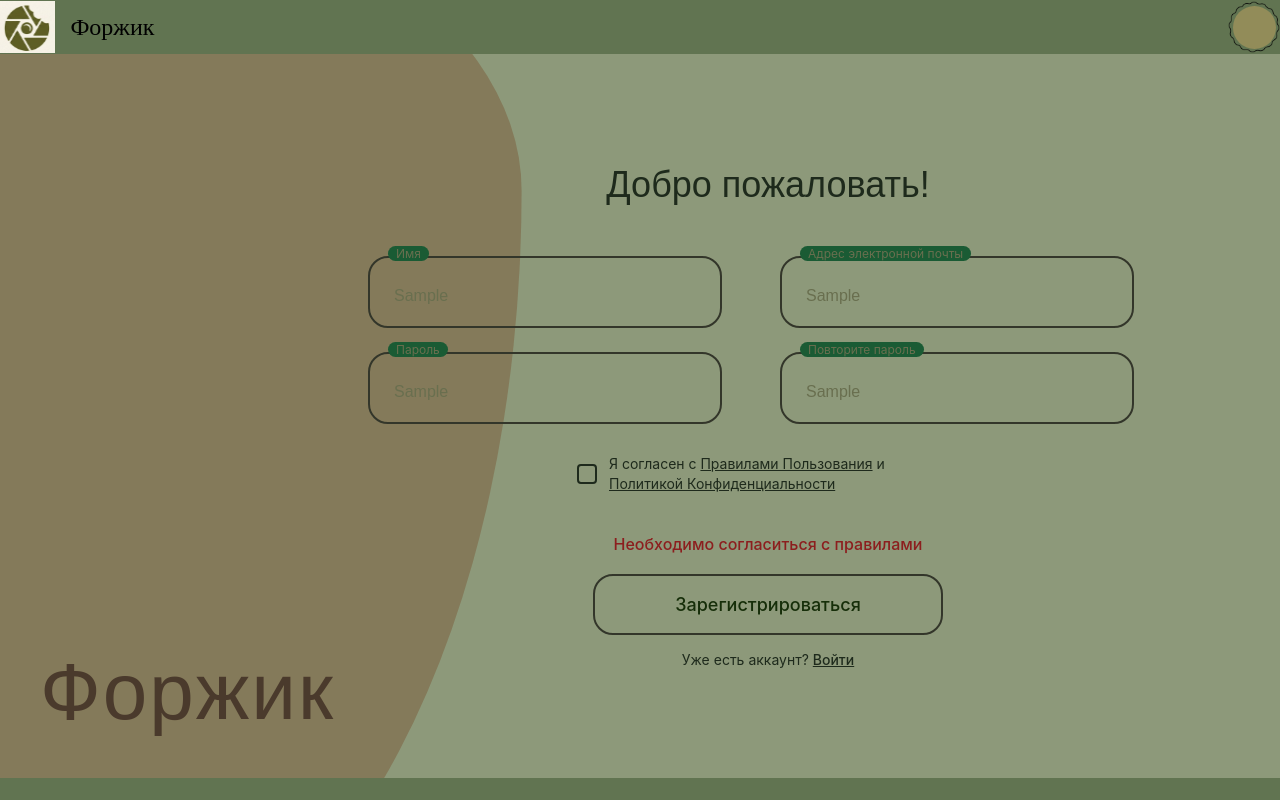
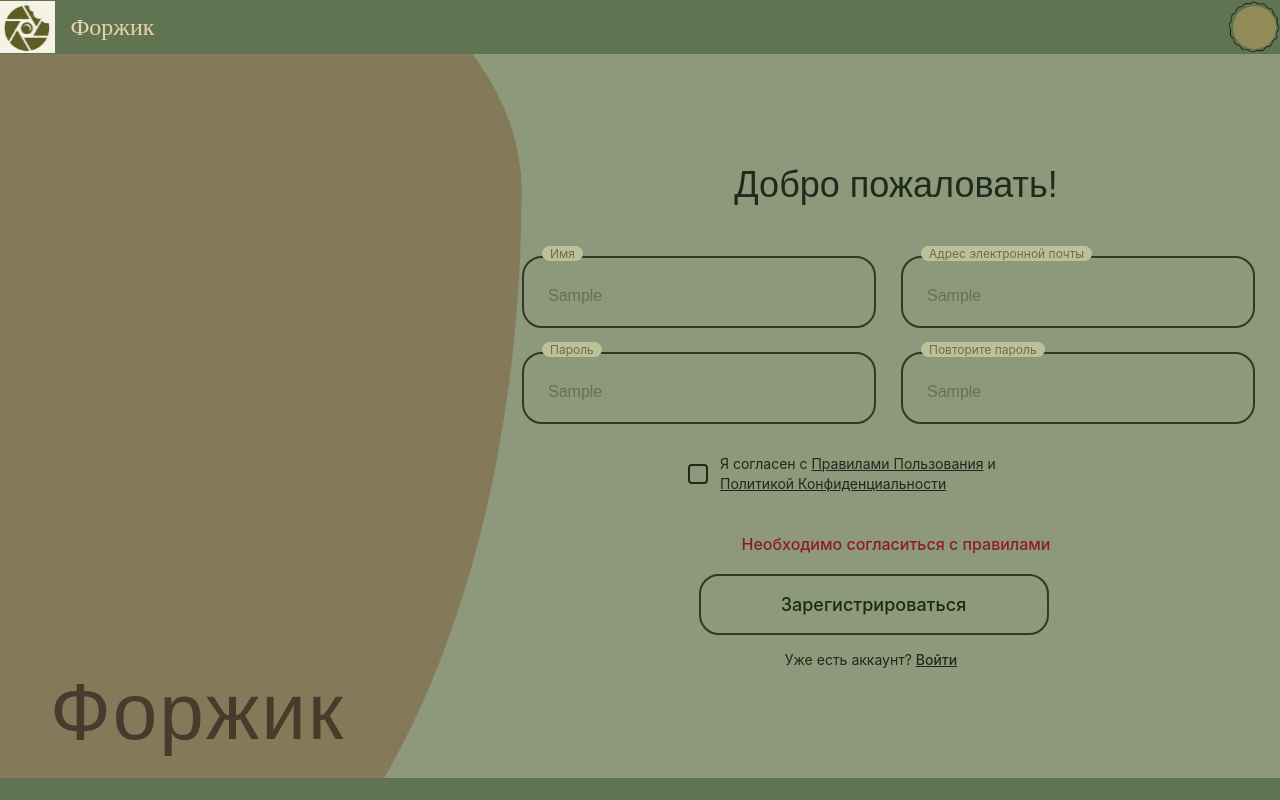
Before and after one commit to Getlles/phorzhik, a React (Vite) app in the folder frontend/: page /register in a window 1280 px wide. Both pictures are taken after typing "Sample", "Sample", "Sample", "Sample" into the empty fields and a click on the button "Зарегистрироваться". Built offline with nearby package versions, Linux system fonts and the light colour scheme; what fabric would draw is missing.

Commit message:
reg_style

```diff
--- a/frontend/src/components/Input/Input.module.css
+++ b/frontend/src/components/Input/Input.module.css
@@ -32,7 +32,7 @@ font-size: 16px;
 pointer-events: none;
 transition: all 0.3s ease;
 opacity: 0.7;
-background-color: var(--bg-loginpage-container);
+background-color: var(--bg-loginpage-container) 100%;
 padding: 0 8px;
 }
 
@@ -43,7 +43,7 @@ left: 20px;
 transform: translateY(0);
 font-size: 12px;
 opacity: 1;
-background-color: rgb(26, 91, 52);
+background-color:#bdc098 ;
 color: rgb(231, 190, 118);
 border-radius: 8px;
 }
--- a/frontend/src/layout/Header/Header.module.css
+++ b/frontend/src/layout/Header/Header.module.css
@@ -22,7 +22,7 @@
 }
 
 .title{
-  color: var(--color-circlewrapper);
+  color: rgb(233, 209, 168);
   font-family: 'Times New Roman', Times, serif;
 
 }
--- a/frontend/src/pages/LoginPage/LoginPage.module.css
+++ b/frontend/src/pages/LoginPage/LoginPage.module.css
@@ -108,7 +108,7 @@
   color: #4d2b29;
   text-align: center;
   margin-right: 40px;
-  padding-top: 2px;
+  padding-top: 20px;
 
 }
 
--- a/frontend/src/pages/RegisterPage/RegisterPage.module.css
+++ b/frontend/src/pages/RegisterPage/RegisterPage.module.css
@@ -41,8 +41,8 @@
 
 .logoText {
   position: absolute;
-  bottom: 40px;
-  left: 40px;
+  bottom: 20px;
+  left: 50px;
   font-size: 80px;
   font-family: sans-serif;
   color: #4A3A2C;
@@ -59,7 +59,7 @@
   display: flex;
   flex-direction: column;
   align-items: center;
-  margin-left: 20%;
+  margin-left: 40%;
 }
 
 .title {
@@ -75,14 +75,17 @@
   display: flex;
   flex-direction: column;
   align-items: center;
+
+
 }
 
 .inputGrid {
   display: grid;
   grid-template-columns: 1fr 1fr;
-  gap: 24px;
+  gap: 24px 0px;
   width: 100%;
   margin-bottom: 30px;
+ padding-left: 10px;
 }
 
 .checkboxContainer {
@@ -91,6 +94,7 @@
   gap: 12px;
   margin-bottom: 40px;
   cursor: pointer;
+  margin-right: 34px;
 }
 
 .checkbox {
@@ -130,11 +134,13 @@
 .btnWrapper {
   width: 350px;
   margin-bottom: 16px;
+  margin-right: 45px;
 }
 
 .loginText {
   font-size: 14px;
   color: #1E2A1C;
+  margin-right: 50px;
 }
 
 .loginLink {
```
